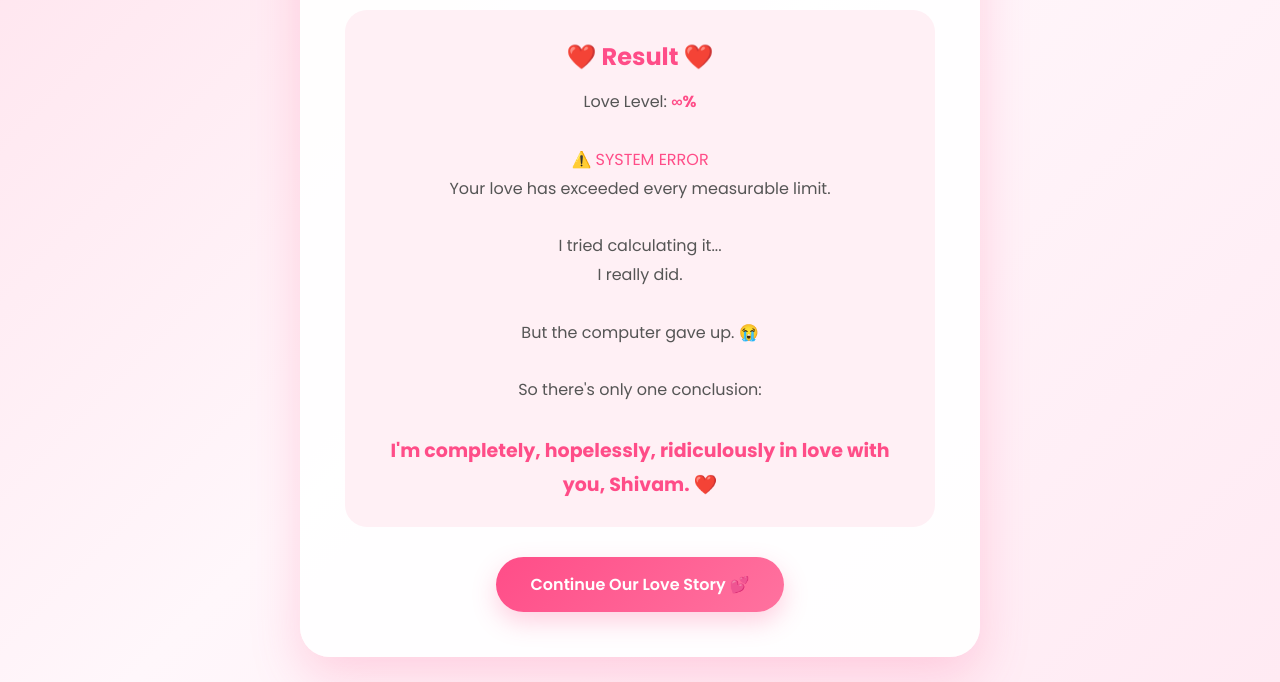
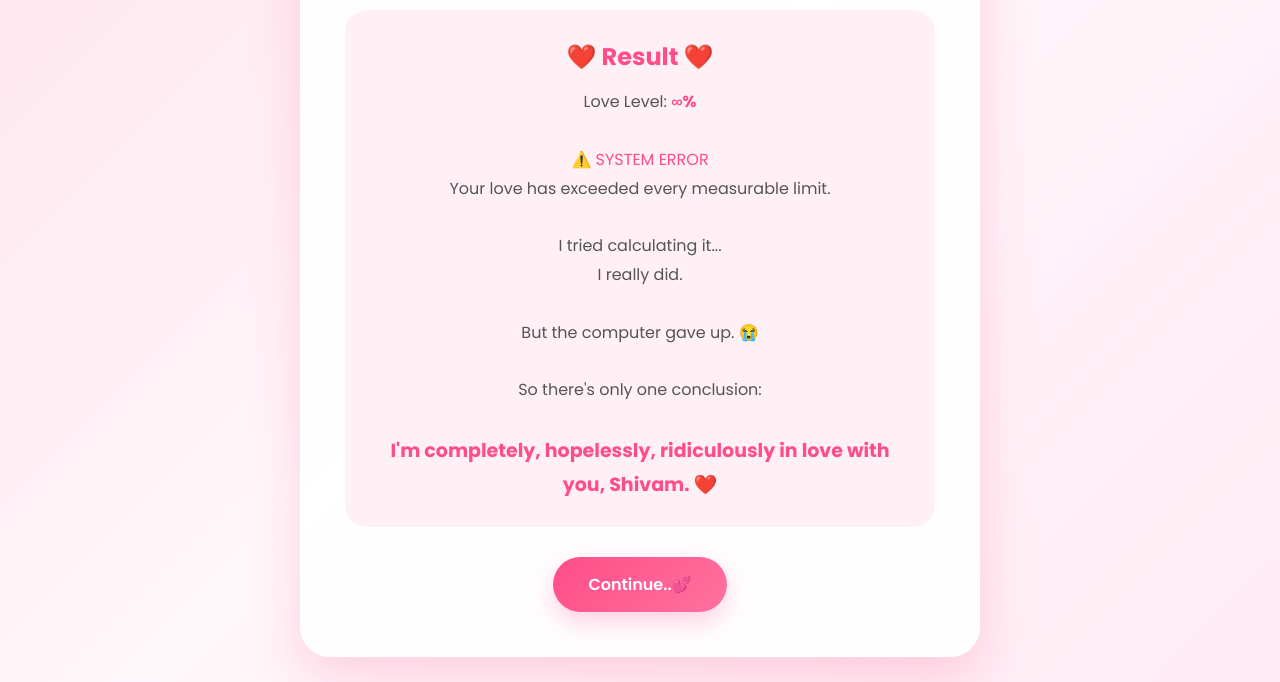
Before and after one commit to bhartimarkandeyjoshi-jpg/us, a plain HTML site: page love-meter.html in a window 1280 px wide. Shown: the part 340-1022 px from the top of the page. Drawn offline with Linux system fonts and the light colour scheme.

Commit message:
Update love-meter.html

```diff
--- a/love-meter.html
+++ b/love-meter.html
@@ -225,7 +225,7 @@
         </div>
 
         <a href="./adventure.html" class="next-btn">
-            Continue Our Love Story 💕
+            Continue..💕
         </a>
 
     </div>
```
